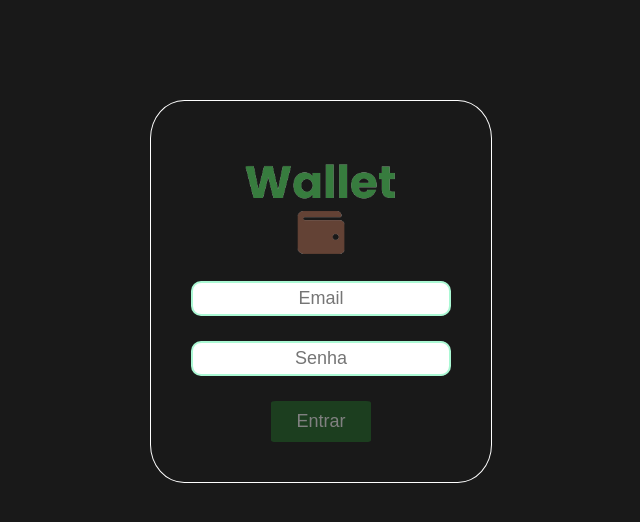
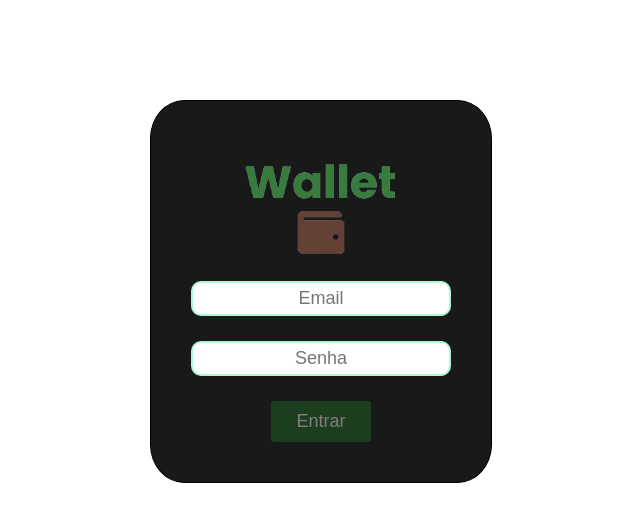
Before and after one commit to betrybe/cesarmachado-test, a React (Create React App) app: page / in a window 1280 px wide. Shown: the top 522 px of the page, without its empty margins (319-959 px from the left). Built offline with nearby package versions, Linux system fonts and the light colour scheme.

Commit message:
Arrumando o css

```diff
--- a/src/index.css
+++ b/src/index.css
@@ -1,7 +1,6 @@
 body {
   margin: 0;
   font-family: "Poppins", sans-serif;
-  background: #191919;
 }
 
 code {
--- a/src/pages/login.css
+++ b/src/pages/login.css
@@ -1,13 +1,14 @@
+
 .login-container{
   border-radius: 10%;
-  border: 1px solid white;
+  border: 1px solid black;
   display: flex;
   flex-direction: column;
   margin: 100px auto;
   padding: 40px;
   text-align: center;
   width: 260px;
-
+  background: #191919;
 }
 
 
```
